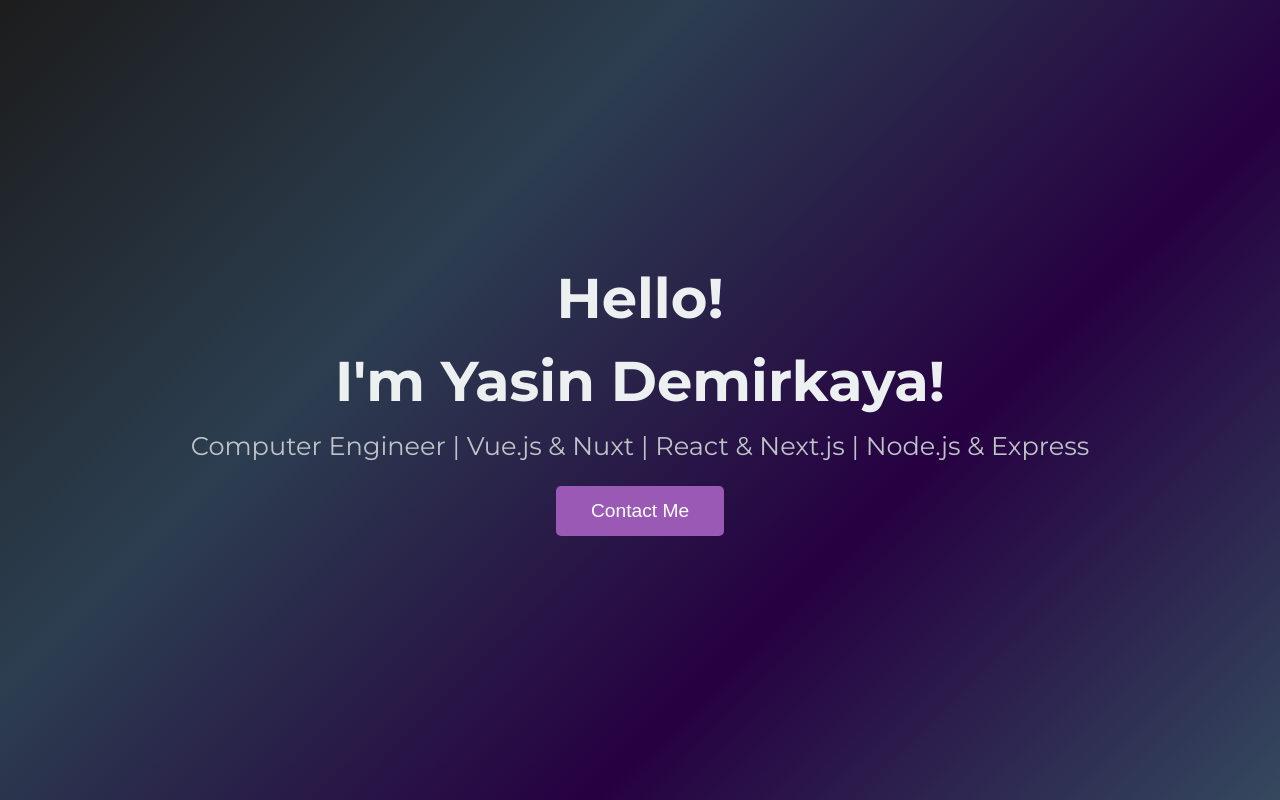
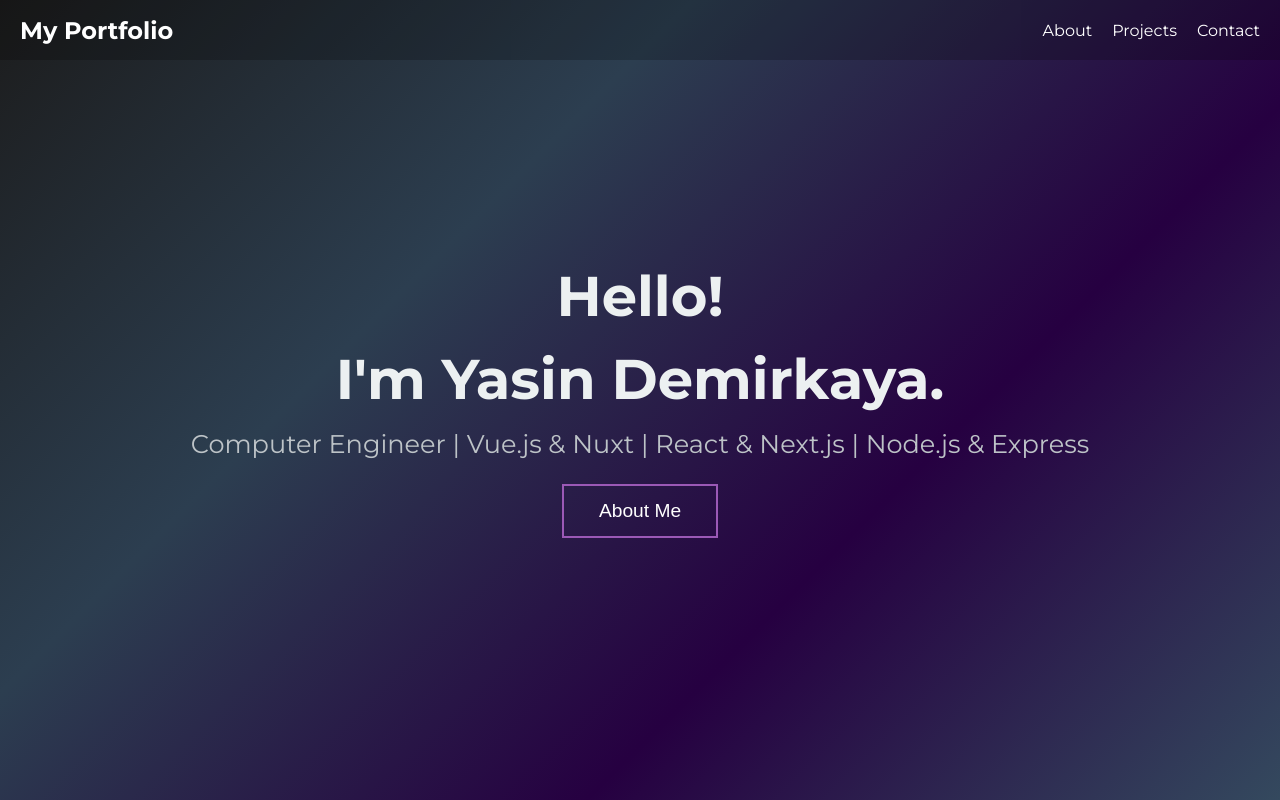
Before and after one commit to yasindemirkaya/MyNewPortfolio, a Next.js app: page / in a window 1280 px wide. Built offline with nearby package versions, Linux system fonts and the light colour scheme.

Commit message:
header-component
layout and header component added.

```diff
--- /dev/null
+++ b/components/Base/Header/index.js
@@ -0,0 +1,17 @@
+import Link from 'next/link';
+import styles from './index.module.scss';
+
+export default function Header() {
+    return (
+        <header className={styles.header}>
+            <div className={styles.logo}>
+                <Link href="/" className={styles.logoLink}>My Portfolio</Link>
+            </div>
+            <nav className={styles.nav}>
+                <Link href="about" className={styles.navLink}>About</Link>
+                <Link href="projects" className={styles.navLink}>Projects</Link>
+                <Link href="contact" className={styles.navLink}>Contact</Link>
+            </nav>
+        </header>
+    );
+}
--- /dev/null
+++ b/components/Base/Header/index.module.scss
@@ -0,0 +1,49 @@
+.header {
+    position: fixed;
+    top: 0;
+    left: 0;
+    width: 100%;
+    height: 60px;
+    background: rgba(0, 0, 0, 0.2);
+    color: white;
+    display: flex;
+    justify-content: space-between;
+    align-items: center;
+    padding: 0 20px;
+    z-index: 1000;
+}
+
+.logo {
+    font-size: 1.5rem;
+    font-weight: bold;
+}
+
+.nav {
+    display: flex;
+    gap: 20px;
+}
+
+.nav a {
+    color: white;
+    text-decoration: none;
+    font-size: 1rem;
+    transition: color 0.3s;
+}
+
+.nav a:hover {
+    color: #f0a500;
+}
+
+.logoLink {
+    text-decoration: none;
+    color: inherit;
+}
+
+.logoLink:hover {
+    color: #f0a500;
+}
+
+.navLink {
+    text-decoration: none;
+    color: inherit;
+}
--- /dev/null
+++ b/components/Layout/Default/index.js
@@ -0,0 +1,14 @@
+import Header from '@/components/Base/Header';
+
+const Layout = ({ children }) => {
+    return (
+        <>
+            <Header />
+            <main>
+                {children}
+            </main>
+        </>
+    );
+};
+
+export default Layout;
--- a/pages/_app.js
+++ b/pages/_app.js
@@ -1,6 +1,7 @@
 import { Montserrat } from 'next/font/google';
-import '../styles/globals.css'; // Global stilleri buraya dahil edin
-import './index.module.scss'; // Modül stilleri burada
+import Layout from '@/components/Layout/Default';
+import '../styles/globals.css';
+import './index.module.scss';
 
 const montserrat = Montserrat({
   subsets: ['latin'],
@@ -10,7 +11,9 @@ const montserrat = Montserrat({
 export default function App({ Component, pageProps }) {
   return (
     <div className={montserrat.className}>
-      <Component {...pageProps} />
+      <Layout>
+        <Component {...pageProps} />
+      </Layout>
     </div>
   );
 }
--- a/pages/index.js
+++ b/pages/index.js
@@ -1,21 +1,21 @@
 import { motion } from 'framer-motion';
 import styles from './index.module.scss';
+import Link from 'next/link';
 
 export default function Home() {
   return (
     <div className={styles.container}>
       <div className={styles.hero}>
-        {/* Hero başlık */}
         <motion.h1
           className={styles.title}
-          initial={{ y: -100, opacity: 0 }}   // Başlangıçta yukarıda ve görünmez
-          animate={{ y: 0, opacity: 1 }}      // Hedef: normal konumda ve görünür
+          initial={{ y: -100, opacity: 0 }}
+          animate={{ y: 0, opacity: 1 }}
           transition={{
-            type: 'spring',                  // Yavaş ve doğal geçiş tipi
-            stiffness: 120,                  // Zıplama kuvveti
-            damping: 10,                     // Zıplama kaybı
-            duration: 1,                     // Süre
-            delay: 0.2                       // Başlangıç gecikmesi
+            type: 'spring',
+            stiffness: 120,
+            damping: 10,
+            duration: 1,
+            delay: 0.2
           }}
         >
           Hello!
@@ -23,48 +23,52 @@ export default function Home() {
 
         <motion.h1
           className={styles.title}
-          initial={{ y: -100, opacity: 0 }}   // Başlangıçta yukarıda ve görünmez
-          animate={{ y: 0, opacity: 1 }}      // Hedef: normal konumda ve görünür
+          initial={{ y: -100, opacity: 0 }}
+          animate={{ y: 0, opacity: 1 }}
           transition={{
-            type: 'spring',                  // Yavaş ve doğal geçiş tipi
-            stiffness: 120,                  // Zıplama kuvveti
-            damping: 10,                     // Zıplama kaybı
-            duration: 1,                     // Süre
-            delay: 0.4                       // Başlangıç gecikmesi
+            type: 'spring',
+            stiffness: 120,
+            damping: 10,
+            duration: 1,
+            delay: 0.4
           }}
         >
-          I'm Yasin Demirkaya!
+          I'm Yasin Demirkaya.
         </motion.h1>
 
         <motion.p
           className={styles.subtitle}
-          initial={{ y: 100, opacity: 0 }}   // Başlangıçta aşağıda ve görünmez
-          animate={{ y: 0, opacity: 1 }}     // Hedef: normal konumda ve görünür
+          initial={{ y: 100, opacity: 0 }}
+          animate={{ y: 0, opacity: 1 }}
           transition={{
-            type: 'spring',                  // Yavaş ve doğal geçiş tipi
-            stiffness: 120,                  // Zıplama kuvveti
-            damping: 10,                     // Zıplama kaybı
-            duration: 1,                     // Süre
-            delay: 0.6                       // Başlangıç gecikmesi
+            type: 'spring',
+            stiffness: 120,
+            damping: 10,
+            duration: 1,
+            delay: 0.6
           }}
         >
           Computer Engineer | Vue.js & Nuxt | React & Next.js | Node.js & Express
         </motion.p>
 
-        <motion.button
-          className={styles.cta}
-          initial={{ y: 50, opacity: 0 }}    // Başlangıçta aşağıda ve görünmez
-          animate={{ y: 0, opacity: 1 }}     // Hedef: normal konumda ve görünür
+        <motion.div
+          className={styles.ctaWrapper}
+          initial={{ y: 50, opacity: 0 }}
+          animate={{ y: 0, opacity: 1 }}
           transition={{
-            type: 'spring',                  // Yavaş ve doğal geçiş tipi
-            stiffness: 120,                  // Zıplama kuvveti
-            damping: 10,                     // Zıplama kaybı
-            duration: 1,                     // Süre
-            delay: 0.8                       // Başlangıç gecikmesi
+            type: 'spring',
+            stiffness: 120,
+            damping: 10,
+            duration: 1,
+            delay: 0.8,
           }}
         >
-          Contact Me
-        </motion.button>
+          <Link href="/about-me" passHref>
+            <motion.button className={styles.cta}>
+              <span>About Me</span>
+            </motion.button>
+          </Link>
+        </motion.div>
       </div>
     </div>
   );
--- a/pages/index.module.scss
+++ b/pages/index.module.scss
@@ -27,18 +27,48 @@
     color: #bdc3c7;
 }
 
-/* Call to action butonu */
+// Call to action
+.ctaWrapper {
+    display: inline-block;
+}
+
 .cta {
+    position: relative;
+    display: inline-block;
     padding: 14px 35px;
     font-size: 1.2rem;
+    color: white;
+    background-color: transparent;
+    border: 2px solid #9b59b6;
+    border-radius: 0;
+    cursor: pointer;
+    overflow: hidden;
+    text-align: center;
+    transition: box-shadow 0.3s ease;
+}
+
+.cta::before {
+    content: "";
+    position: absolute;
+    top: 0;
+    left: -100%;
+    width: 100%;
+    height: 100%;
     background-color: #9b59b6;
-    color: white;
-    border: none;
-    border-radius: 5px;
-    cursor: pointer;
-    transition: background-color 0.3s ease;
+    transition: left 0.3s ease;
+}
+
+.cta:hover::before {
+    left: 0;
 }
 
 .cta:hover {
-    background-color: #8e44ad;
+    box-shadow: 20px 20px 20px 20px rgba(0, 0, 0, 0.2);
 }
+
+.cta span {
+    position: relative;
+    z-index: 1;
+    color: white;
+    font-weight: 500;
+}
```
